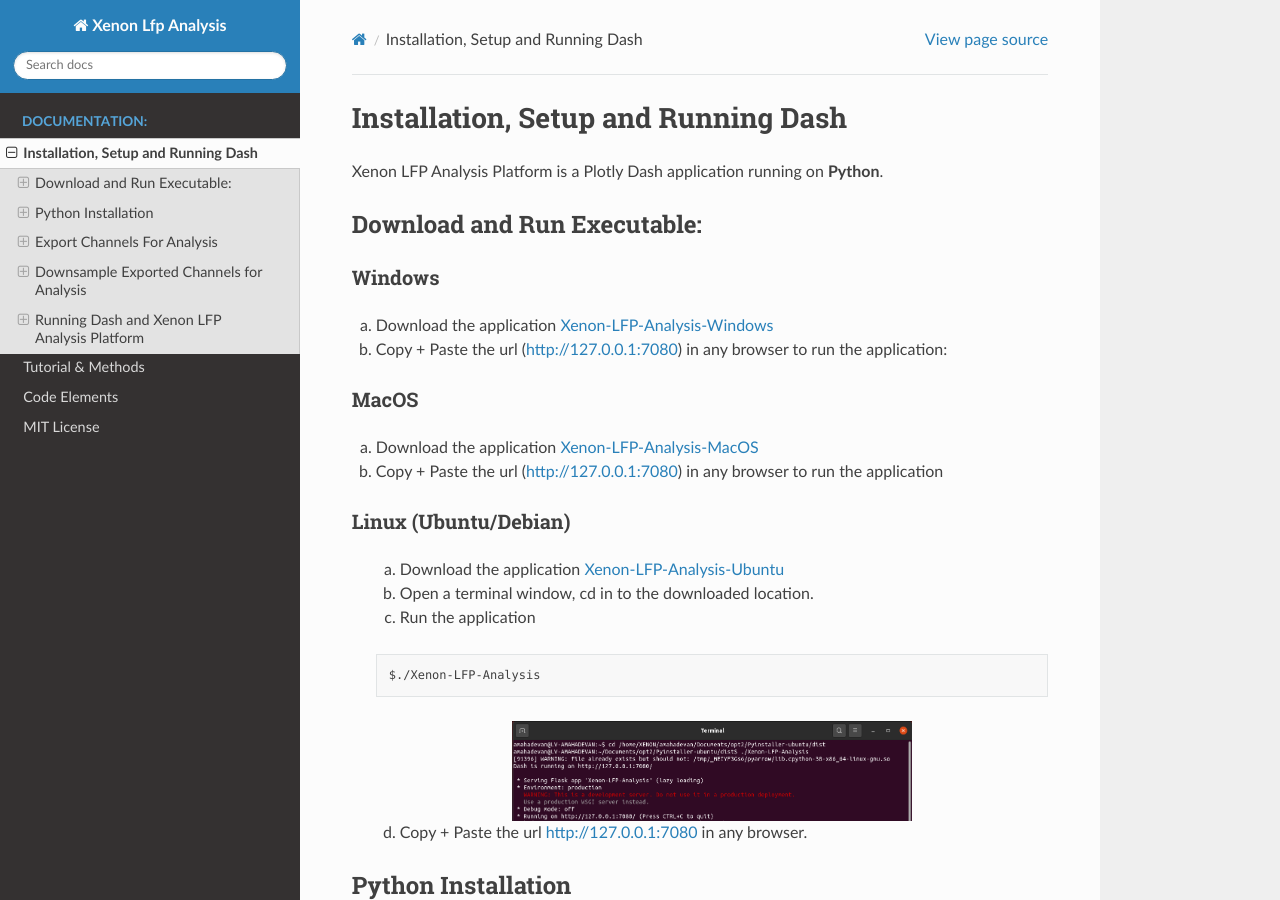
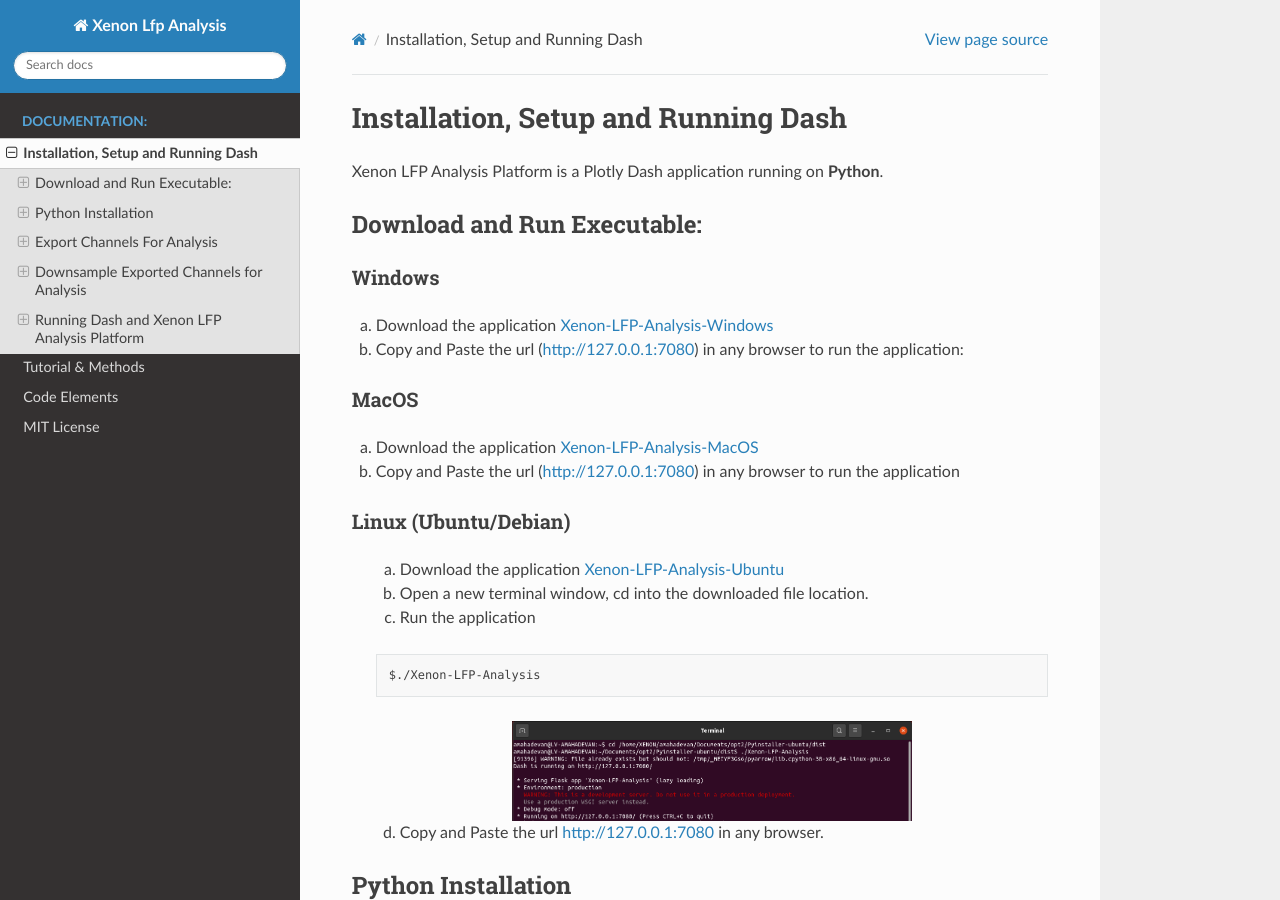
Before and after one commit to MicroBrew09/xenon-lfp-analysis, a Sphinx documentation site: the page built from docs/source/Installation.rst, in a window 1280 px wide and 900 px high. Built offline with Sphinx 7.4.7 and the Read the Docs theme 2.0.0, drawn with Linux system fonts in a browser that asks for light colours.

```diff
--- a/docs/source/Installation.rst
+++ b/docs/source/Installation.rst
@@ -9,14 +9,14 @@ Windows
 ~~~~~~~~
 a. Download the application `Xenon-LFP-Analysis-Windows <https://drive.google.com/file/d/17yPDSz-fjV8okBTVj0NMd-0fA4f1YWy1/view?usp=sharing>`_
 
-b. Copy + Paste the url (http://127.0.0.1:7080) in any browser to run the application:
+b. Copy and Paste the url (http://127.0.0.1:7080) in any browser to run the application:
 
 MacOS
 ~~~~~~
 
 a. Download the application `Xenon-LFP-Analysis-MacOS <https://drive.google.com/file/d/1hjn7Xm4I3NwcZxlnSF4ORpJE2ovUWeIz/view?usp=sharing>`_
 
-b. Copy + Paste the url (http://127.0.0.1:7080) in any browser to run the application
+b. Copy and Paste the url (http://127.0.0.1:7080) in any browser to run the application
 
 
 Linux (Ubuntu/Debian)
@@ -24,7 +24,7 @@ Linux (Ubuntu/Debian)
 
     a. Download the application `Xenon-LFP-Analysis-Ubuntu <https://drive.google.com/file/d/1kVrFbxkJt-2xlmnf64OJF8_vSbzs7_Cs/view?usp=sharing>`_
 
-    b. Open a terminal window, cd in to the downloaded location.
+    b. Open a new terminal window, cd into the downloaded file location.
 
     c. Run the application
 
@@ -38,7 +38,7 @@ Linux (Ubuntu/Debian)
         :height: 100px
         :alt: alternate text
 
-    d. Copy + Paste the url http://127.0.0.1:7080 in any browser.
+    d. Copy and Paste the url http://127.0.0.1:7080 in any browser.
 
 
 
--- a/docs/source/Tutorial.rst
+++ b/docs/source/Tutorial.rst
@@ -51,7 +51,7 @@ The channels for each group are selected under their respective tab. Once respec
 analysis settings can be modified from the default followed by clicking on **Apply Setting and Generate Plots**, \
 which generates the raster plots and summary measures.
 
-   .. video:: _static/video/02-MEA-Group-Functions.mp4
+   .. video:: _static/video/02-b-MEA-Group-Functions.mp4
       :width: 600
       :height: 400
 
```
Also changed, not shown: 11 other files.
